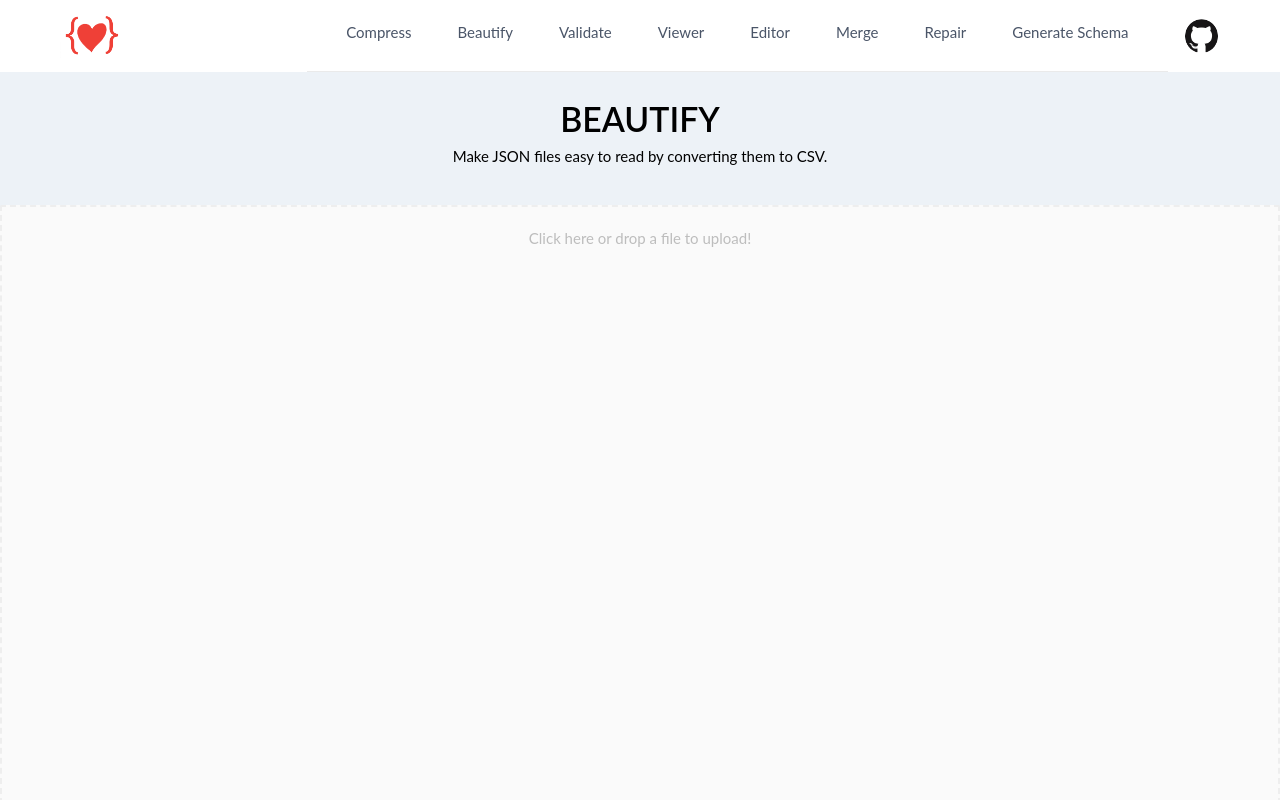
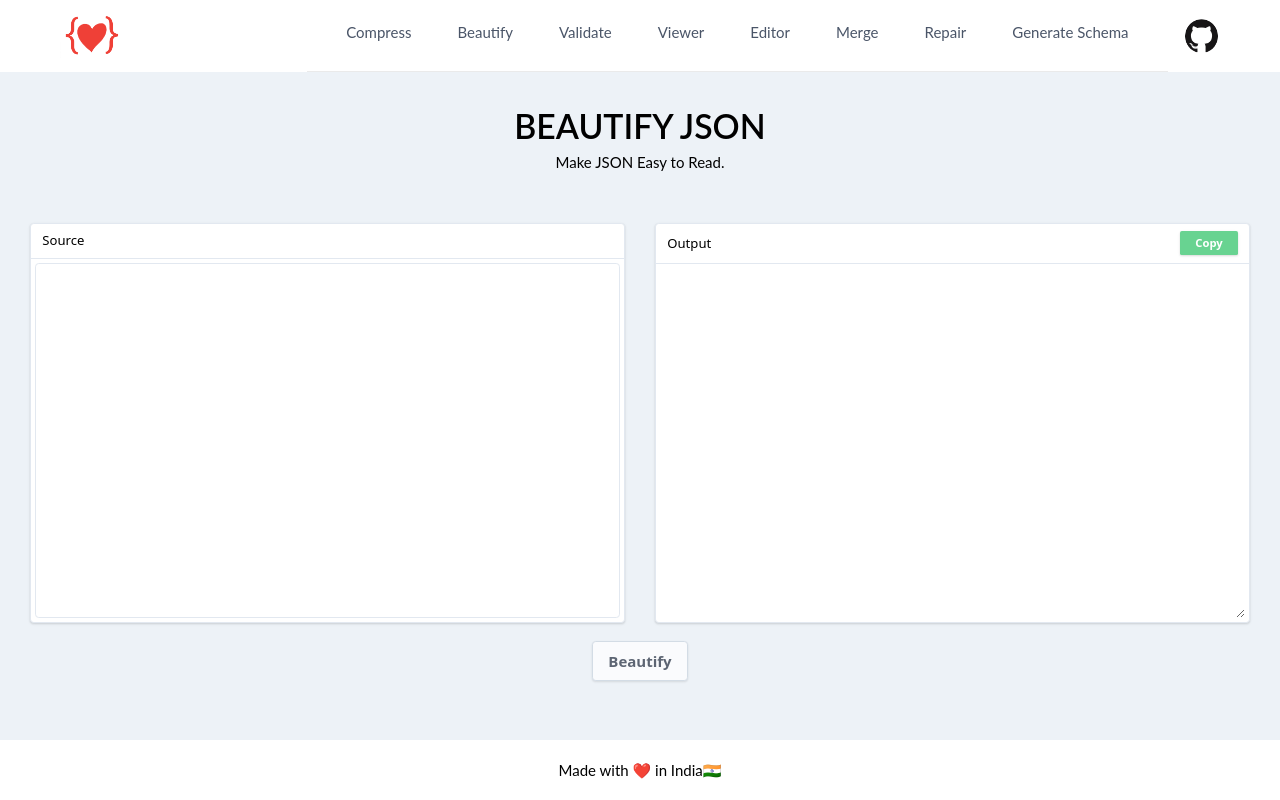
Before and after one commit to ilovejson/ilovejson, a Next.js app: page /beautify in a window 1280 px wide. Shown: the top 800 px of the page. Built offline with nearby package versions, Linux system fonts and the light colour scheme.

Commit message:
📦 NEW: JSON Beautify Tool (#9)

```diff
--- a/next.config.js
+++ b/next.config.js
@@ -1,11 +1,20 @@
 const isProd = process.env.NODE_ENV === "production";
 const withPWA = require('next-pwa');
+const withCSS = require('@zeit/next-css');
 
 module.exports = withPWA({
   pwa: {
     dest: 'public'
   }
-})
+});
+
+module.exports = withCSS({
+  cssModules: true,
+  cssLoaderOptions: {
+    importLoaders: 1,
+    localIdentName: "[local]___[hash:base64:5]",
+  }
+});
 
 module.exports = {
   poweredByHeader: false,
--- a/package.json
+++ b/package.json
@@ -4,6 +4,7 @@
     "description": "Every tool you need to work with JSONs in one place",
     "main": "index.js",
     "dependencies": {
+        "@zeit/next-css": "^1.0.1",
         "formidable": "^1.2.2",
         "json2csv": "^5.0.1",
         "next": "^9.4.0",
--- /dev/null
+++ b/pages/beautify/index.jsx
@@ -0,0 +1,115 @@
+import { Component } from 'react'
+import Layout from '../../src/components/layout';
+
+class Beautify extends Component {
+  constructor (props) {
+    super(props);
+    this.state = {
+      source: '',
+      output: '',
+      showError: false,
+      copied: false
+    };
+    this.handleChange = this.handleChange.bind(this);
+    this.handleSubmit = this.handleSubmit.bind(this);
+  }
+
+  handleChange(event) {
+    this.setState({ source: event.target.value });
+  }
+
+  // Sample JSON: {"foo": "bar", "lorem": true, "numb": 1}
+  handleSubmit(event) {
+    event.preventDefault();
+    const str = this.state.source;
+    try {
+      if (JSON.parse(str) && !!str) {
+        const outputx = JSON.stringify(JSON.parse(str), undefined, 4);
+        this.setState({ output: outputx, showError: false });
+      }
+    } catch (e) {
+      this.setState({ showError: true });
+      setTimeout(() => {
+        this.setState({
+          showError: false
+        });
+      }, 2000);
+      return false;
+    }
+  }
+
+  copyCodeToClipboard = () => {
+    const el = this.textArea;
+    el.select();
+    document.execCommand("copy");
+    this.setState({ copied: true });
+    setTimeout(() => {
+      this.setState({
+        copied: false
+      });
+    }, 2000);
+  }
+
+  render() {
+    return (
+      <Layout isHomePage>
+        <h1 className="text-4xl font-semibold uppercase">
+          Beautify JSON
+        </h1>
+
+        <p>
+          Make JSON Easy to Read.
+        </p>
+
+        <div className="app mt-5 w-full h-full p-8 font-sans">
+          {/* Row */}
+          <div className="row sm:flex">
+            {/* Col Left */}
+            <div className="col sm:w-1/2">
+              <div className="box border rounded flex flex-col shadow bg-white box-height">
+                <div className="box__title bg-grey-lighter px-3 py-2 border-b">
+                  <h3 className="text-sm text-grey-darker font-medium">Source</h3>
+                </div>
+                <textarea className="resize-none border rounded text-grey-darkest flex-1 p-2 m-1 bg-transparent" name="source" value={this.state.source} onChange={this.handleChange} />
+              </div>
+            </div>
+            {/* Col Right */}
+            <div className="col mt-8 sm:ml-8 sm:mt-0 sm:w-1/2">
+              <div className="box border rounded flex flex-col shadow bg-white box-height">
+                <div className="box__title bg-grey-lighter px-3 py-2 border-b">
+                  <h3 className="text-sm text-grey-darker font-medium inline-flex">Output</h3>
+                  <button className="py-1 px-4 shadow no-underline rounded-sm bg-green-400 text-white font-sans font-semibold text-xs border-green-600 btn-primary hover:text-white hover:bg-green-600 focus:outline-none active:shadow-none float-right" onClick={this.copyCodeToClipboard} disabled={!this.state.output}>Copy</button>
+                  <span className={`mr-2 text-xs text-green-400 float-right align-middle ${this.state.copied ? 'visible' : 'invisible'}`}>Copied to Clipboard!</span>
+                </div>
+                <textarea className="resize text-grey-darkest flex-1 p-2 m-1 bg-transparent" name="output" value={this.state.output} ref={(textarea) => this.textArea = textarea}/>
+              </div>
+            </div>
+          </div>
+
+          {/* Row */}
+          <div className={`${this.state.showError ? 'sm:flex' : 'hidden'} row mt-3`}>
+            <div className="col sm:w-1/2 mx-auto">
+              <div className="bg-red-100 border border-red-400 text-red-700 px-4 py-3 rounded relative" role="alert">
+                <strong className="font-bold">Holy smokes! </strong>
+                <span className="block sm:inline">You've entered invalid JSON.</span>
+                <span className="absolute top-0 bottom-0 right-0 px-4 py-3">
+                  <svg className="fill-current h-6 w-6 text-red-500" role="button" xmlns="http://www.w3.org/2000/svg" viewBox="0 0 20 20"><title>Close</title><path d="M14.348 14.849a1.2 1.2 0 0 1-1.697 0L10 11.819l-2.651 3.029a1.2 1.2 0 1 1-1.697-1.697l2.758-3.15-2.759-3.152a1.2 1.2 0 1 1 1.697-1.697L10 8.183l2.651-3.031a1.2 1.2 0 1 1 1.697 1.697l-2.758 3.152 2.758 3.15a1.2 1.2 0 0 1 0 1.698z" /></svg>
+                </span>
+              </div>
+            </div>
+          </div>
+
+          {/* Row */}
+          <div className="row sm:flex mt-5">
+            <button className={`bg-white hover:bg-gray-100 text-gray-800 font-semibold py-2 px-4 border border-gray-400 rounded shadow mx-auto ${(!this.state.source) ? 'disabled:opacity-75' : ''}`} onClick={this.handleSubmit} disabled={!this.state.source}>
+              <span>Beautify</span>
+            </button>
+          </div>
+
+        </div>
+      </Layout>
+    )
+  }
+}
+
+export default Beautify
--- a/styles/global.css
+++ b/styles/global.css
@@ -39,3 +39,8 @@ a {
   text-decoration: none;
   font-size: 15px;
 }
+
+:focus,
+button:focus {
+  outline: none;
+}
--- a/styles/index.css
+++ b/styles/index.css
@@ -3,3 +3,4 @@
 @import 'global.css';
 @import 'home.css';
 @import 'upload.css';
+@import 'tools.css';
--- /dev/null
+++ b/styles/tools.css
@@ -0,0 +1,3 @@
+.box-height {
+  height: 50vh;
+}
--- a/tailwind.config.js
+++ b/tailwind.config.js
@@ -2,36 +2,11 @@ module.exports = {
   purge: ['./src/components/**/*.jsx', './pages/**/*.jsx'],
   theme: {
     extend: {},
-    screens: {
-      "sm": "576px",
-      "md": "768px",
-      "lg": "992px",
-      "xl": "1200px"
-    },
-    textSizes: {
-      "xs": ".75rem", // 12px
-      "sm": ".875rem", // 14px
-      "base": "1rem", // 16px
-      "lg": "1.125rem", // 18px
-      "xl": "1.25rem", // 20px
-      "2xl": "1.5rem", // 24px
-      "3xl": "1.875rem", // 30px
-      "4xl": "2.25rem", // 36px
-      "5xl": "3rem", // 48px
-      "6xl": "3.25rem" // 52px
-    },
-    fontWeights: {
-      "hairline": 100,
-      "thin": 200,
-      "light": 300,
-      "normal": 400,
-      "medium": 500,
-      "semibold": 600,
-      "bold": 700,
-      "extrabold": 800,
-      "black": 900
-    },
   },
-  variants: {},
+  variants: {
+    resize: ['responsive', 'hover', 'focus'],
+    boxSizing: ['responsive', 'hover', 'focus'],
+    opacity: ['responsive', 'hover', 'focus', 'disabled'],
+  },
   plugins: [],
 }
```
Also changed, not shown: 1 other file (tests, documents, lock files or other folders).
